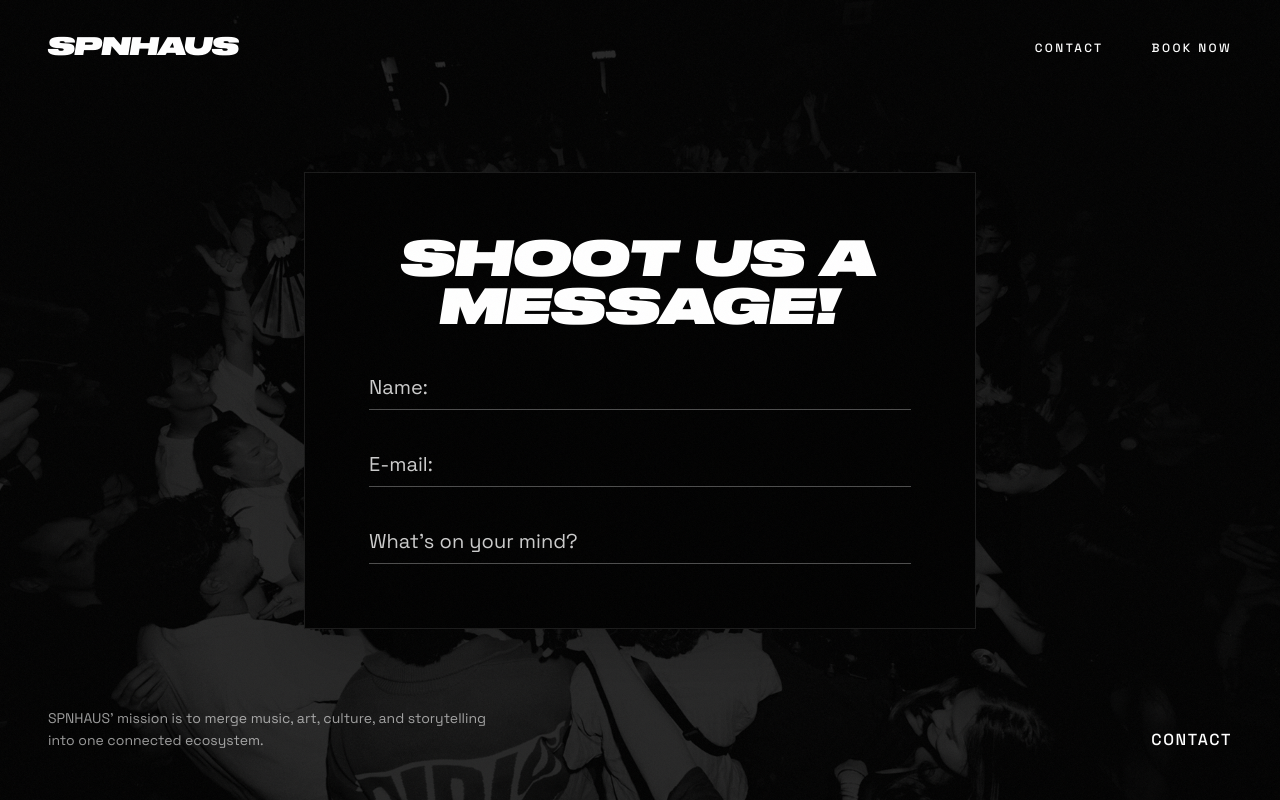
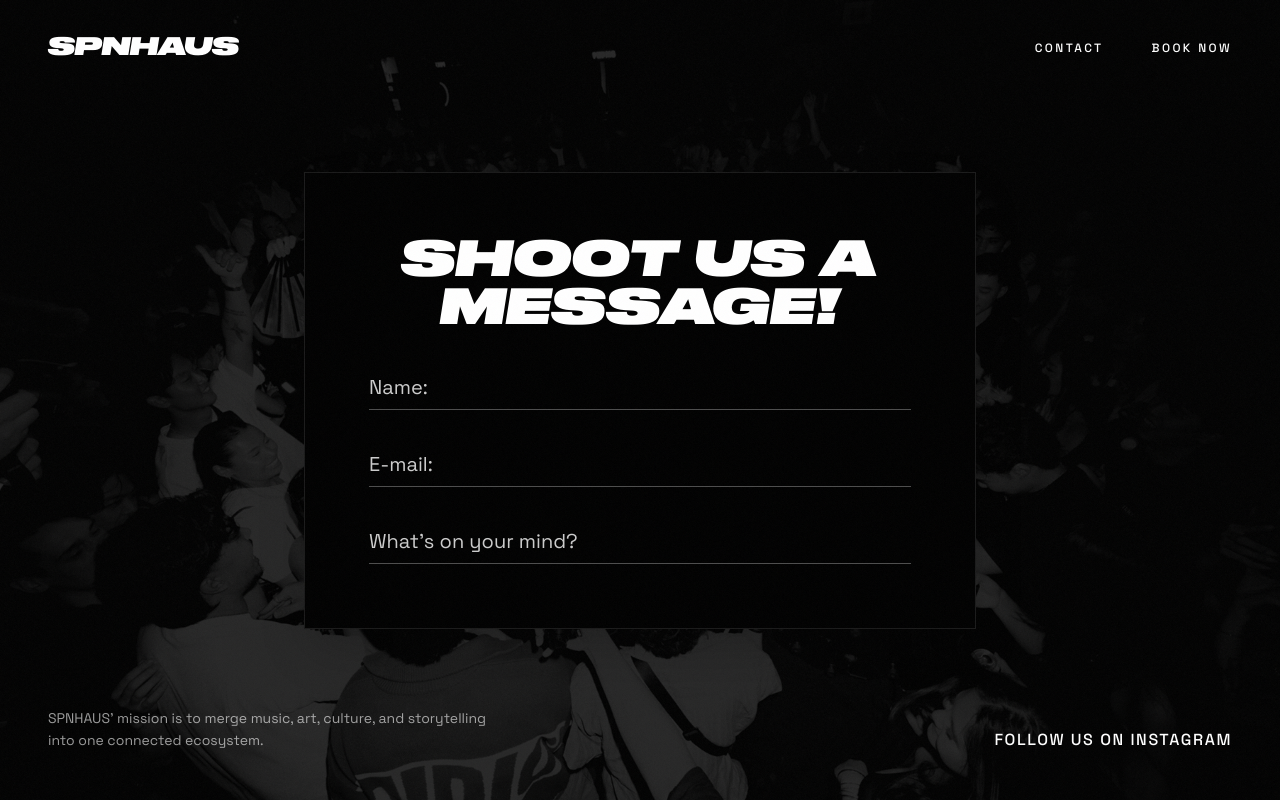
Before and after one commit to desgnmate/spnhaus, a Next.js app: page /book in a window 1280 px wide. Built offline with nearby package versions, Linux system fonts and the light colour scheme; a web font is replaced by a local one.

Commit message:
fix(BookNow): update contact link to Instagram and change text
Update the contact link to point to the official Instagram profile and change the anchor text to "FOLLOW US ON INSTAGRAM" to improve social media engagement.

```diff
--- a/src/components/BookNow.tsx
+++ b/src/components/BookNow.tsx
@@ -84,8 +84,8 @@
                 <p className="max-w-md text-xs md:text-sm font-space-grotesk text-white/60 leading-relaxed pointer-events-auto">
                     SPNHAUS’ mission is to merge music, art, culture, and storytelling into one connected ecosystem.
                 </p>
-                <a href="#contact" className="text-sm md:text-base font-medium font-space-grotesk text-white uppercase tracking-widest mt-4 md:mt-0 pointer-events-auto hover:opacity-70 transition-colors">
-                    CONTACT
+                <a href="https://www.instagram.com/spnhaus/" className="text-sm md:text-base font-medium font-space-grotesk text-white uppercase tracking-widest mt-4 md:mt-0 pointer-events-auto hover:opacity-70 transition-colors">
+                    FOLLOW US ON INSTAGRAM
                 </a>
             </div>
 
```
